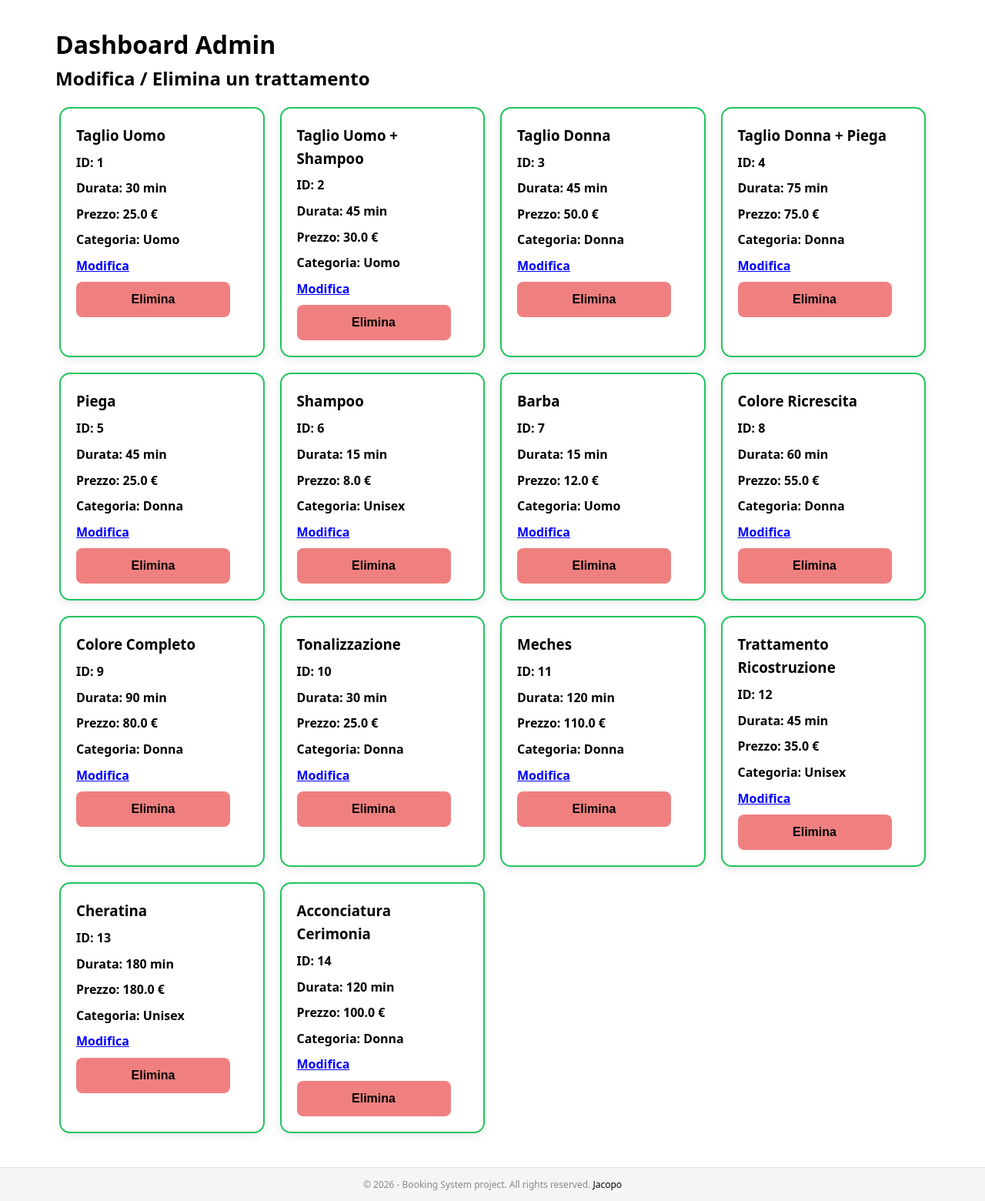
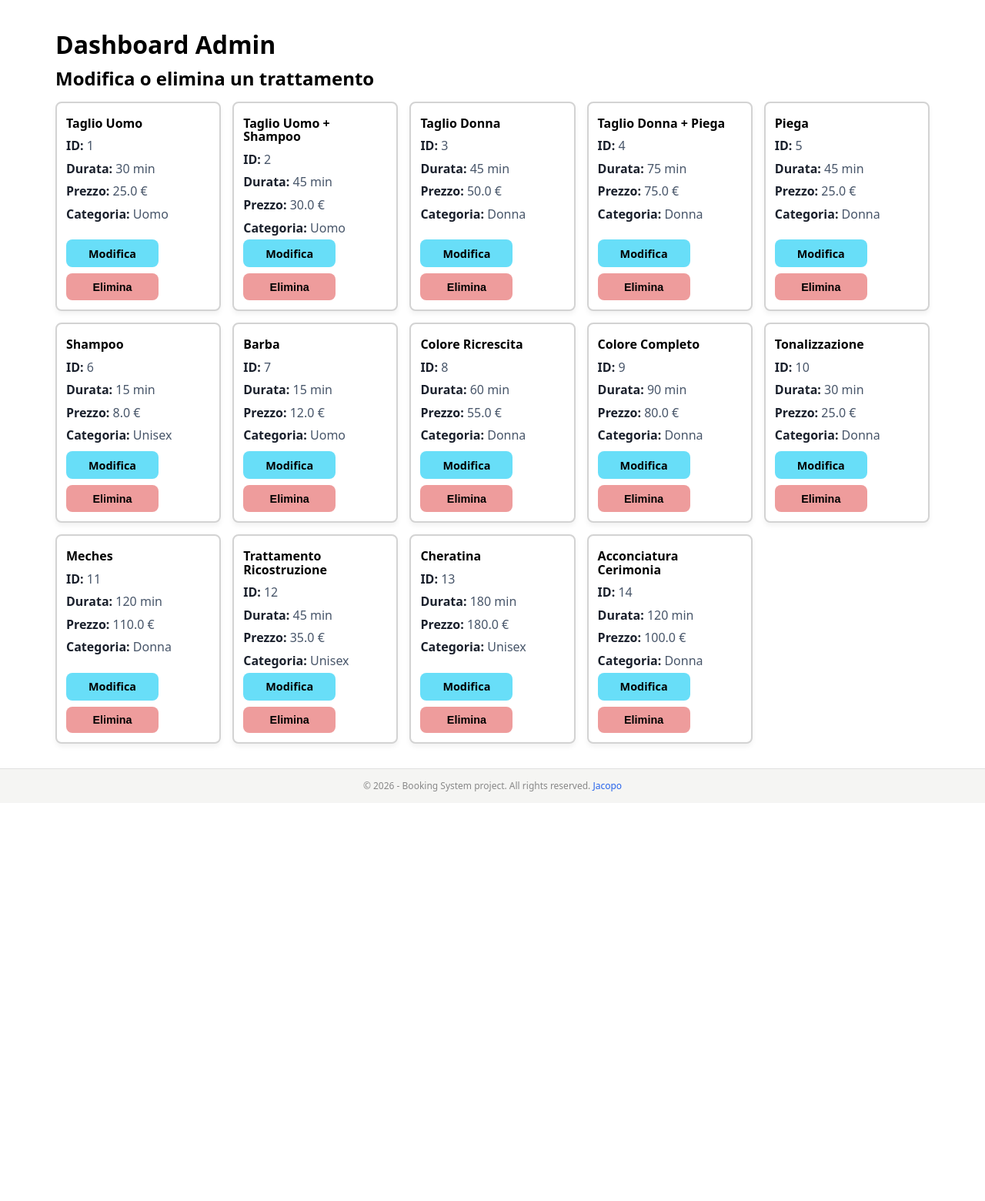
Before and after one commit to jacopo-nesti/booking-system, a Flask app: page /admin/treatments in a window 1280 px wide. Shown: the part 56-1616 px from the top of the page at 77% size. After the commit the page ends 1084 px from the top, so only its background shows below. Run offline with Flask 3, Linux system fonts and the light colour scheme; the visitor is signed in with stand-in values (Sample User, id 1); data comes from the database, SQL or seed files in the repository; parts of the project's set-up code (start-up, migrations or seed data) failed here and were passed over.

Commit message:
ui-refactor: improve css for admin dashboard

```diff
--- a/app/static/css/admin.css
+++ b/app/static/css/admin.css
@@ -270,7 +262,10 @@
     flex-direction: column;
     align-items: flex-start;
     text-align: left;
-    margin-bottom: -15px;
+}
+
+.title-create h2 {
+    margin-bottom: -20px;
 }
 
 .create-treatment-container {
@@ -327,56 +322,96 @@
     flex-direction: column;
     align-items: flex-start;
     text-align: left;
-    margin-bottom: 5px;
+    margin-bottom: 30px;
 }
 
 .edit-or-delete-treatment-container {
     display: grid;
-    grid-template-columns: repeat(auto-fit, minmax(220px, 1fr));
-    gap: 20px;
-    padding: 12px 5px;
-    font-weight: 600;
+    grid-template-columns: repeat(auto-fill, minmax(190px, 1fr));
+    gap: 15px;
+    margin-top: 20px;
 }
 
 .admin-treatment-card {
-    background: #ffffff;
-    border-radius: 14px;
-    border: 2px solid #22c55e;
-    padding: 20px;
     display: flex;
     flex-direction: column;
-    gap: 8px;
-    box-shadow: 0 4px 12px rgba(0, 0, 0, 0.08);
-    transition: transform 0.2s ease;
+    background-color: #ffffff;
+    border: 2px solid lightgray;
+    border-radius: 8px;
+    min-height: 260px;
+    padding: 12px;
+    font-size: 0.9rem;
+    box-shadow: 0 4px 6px rgba(0, 0, 0, 0.05);
+    transition: transform 0.2s, box-shadow 0.2s;
 }
 
-.admin-treatment-card a {
-    text-decoration: underline;
-    color: blue;
-    font-weight: 700;
-    transition: 0.3s;
-    font-size: 1.0rem;
+.admin-treatment-card:hover {
+    transform: translateY(-3px);
+    box-shadow: 0 4px 6px rgba(0, 0, 0, 0.05);
 }
 
-.admin-treatment-card a:hover {
-    color: green;
+.button-edit {
+    font-size: 0.9rem;
+    background-color: rgb(104, 222, 248);
+    padding: 3.5%;
+    width: 120px;
+    border: none;
+    color: black;
+    font-weight: 600;
+    border-radius: 8px;
+    cursor: pointer;
+    display: block;
+    margin-top: auto;
+    text-align: center;
+    margin-bottom: 8px;
+    text-decoration: none;
+    transition: background-color 0.2s ease;
+}
+
+.button-edit:hover {
+    background-color: rgb(72, 72, 199);
+    text-decoration: none;
+    color: white !important;
 }
 
 .admin-treatment-card button {
-    font-size: 1.0rem;
-    font-weight: bold;
-    background-color: lightcoral;
-    padding: 14px;
-    width: 200px;
+    font-size: 0.9rem;
+    background-color: rgb(238, 156, 156);
+    padding: 5%;
+    width: 120px;
     border: none;
+    font-weight: 600;
     color: black;
     border-radius: 8px;
     cursor: pointer;
     display: block;
+    margin-top: auto;
+    transition: background-color 0.2s ease;
 }
 
 .admin-treatment-card button:hover {
-    background-color: red;
+    background-color: rgb(225, 43, 43);
+    transition: 0.2s;
+    color: white !important;
+}
+
+.admin-treatment-card h3 {
+    margin: 6px 0;
+    font-size: 1.0rem;
+    line-height: 1.1;
+    color: black;
+}
+
+.admin-treatment-card p {
+    margin: 6px 0;
+    font-size: 1.0rem;
+    line-height: 1.1;
+    color: #475569;
+}
+
+.admin-treatment-card strong {
+    color: #1a202c;
+    font-weight: 600;
 }
 
 .alert {
--- a/app/static/css/base.css
+++ b/app/static/css/base.css
@@ -40,7 +40,7 @@ body {
 
 #app-footer .site-link {
   font-size: 12px;
-  color: black;
+  color: #2563eb;
   text-decoration: none;
   font-weight: 500;
 }
--- a/app/templates/admin_treatments.html
+++ b/app/templates/admin_treatments.html
@@ -7,7 +7,7 @@
 <div class="title-create">
     <h1>Dashboard Admin</h1>
 
-    <h2>Modifica / Elimina un trattamento</h2>
+    <h2>Modifica o elimina un trattamento</h2>
 </div>
 
 <div class="flash-messages-container">
@@ -28,12 +28,12 @@
         <div class="admin-treatment-card">
 
             <h3>{{ t.service_name }}</h3>
-            <p>ID: {{ t.id }} </p>
-            <p>Durata: {{ t.duration_min }} min</p>
-            <p>Prezzo: {{ t.price }} €</p>
-            <p>Categoria: {{ t.category }}</p>
+            <p><strong>ID:</strong> {{ t.id }} </p>
+            <p><strong>Durata:</strong> {{ t.duration_min }} min</p>
+            <p><strong>Prezzo:</strong> {{ t.price }} €</p>
+            <p><strong>Categoria:</strong> {{ t.category }}</p>
 
-            <a href="/admin/treatments/edit/{{ t.id }}">Modifica</a>
+            <a href="/admin/treatments/edit/{{ t.id }}" class="button-edit">Modifica</a>
 
             <form method="POST" action="/admin/treatments/delete/{{ t.id }}"
                 onsubmit="return confirm('Sei sicuro di voler eliminare questo trattamento? Questa azione è irreversibile.');">
@@ -48,4 +48,15 @@
 
 </div>
 
+<!-- Timeout alert delete treatment -->
+<script>
+    setTimeout(() => {
+        document.querySelectorAll('.alert').forEach(el => {
+            el.style.transition = 'opacity 0.5s ease';
+            el.style.opacity = '0';
+            setTimeout(() => el.remove(), 500);
+        });
+    }, 4000);
+</script>
+
 {% endblock %}
--- a/app/templates/create_treatment.html
+++ b/app/templates/create_treatment.html
@@ -30,7 +30,7 @@
                 required
             >
 
-            <p>Scegli il prezzo del trattamento</p>
+            <p>Scegli il prezzo del trattamento (in euro)</p>
             <input
                 type="number"
                 step="0.50"
@@ -39,7 +39,7 @@
                 required
             >
 
-            <p>Scegli una categoria del trattamento</p>
+            <p>Scegli una categoria del trattamento (Donna, Uomo, Unisex)</p>
             <input
                 type="text"
                 name="category"
```
Also changed, not shown: other parts of app/static/css/admin.css (+50 -59 lines), app/templates/edit_treatment.html (+12 -6 lines).
